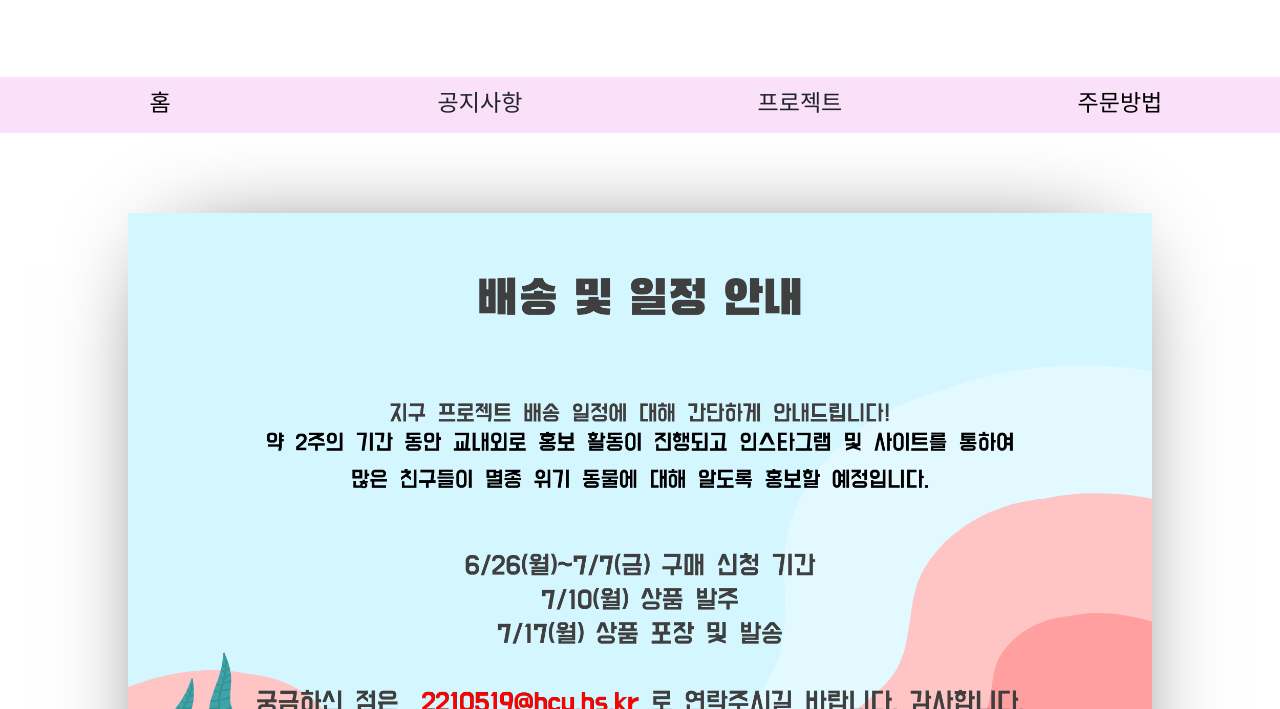
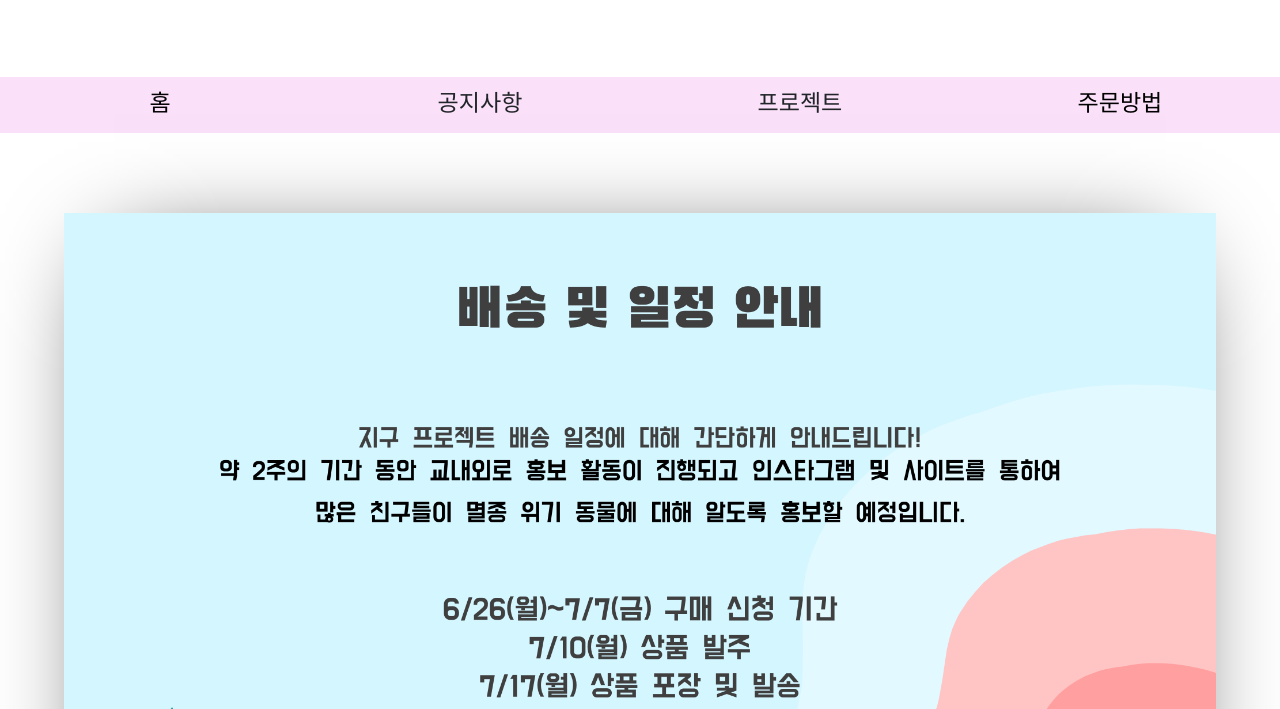
Before and after one commit to chaehyeong/RCYproject, a plain HTML site: page source/delivery.html in a window 1280 px wide. Shown: the part 91-800 px from the top of the page. Drawn offline with nearby package versions, Linux system fonts and the light colour scheme.

Commit message:
image size

```diff
--- a/source/delivery.html
+++ b/source/delivery.html
@@ -62,13 +62,13 @@
         }
 
         .image {
-            width: 80vw;
+            width: 90vw;
             margin: 10vh auto;
             box-shadow: 0 0 100px -50px black;
         }
 
         img {
-            width: 80vw;
+            width: 90vw;
         }
 
         #carouselExampleIndicators {
```
Also changed, not shown: source/info.html (+2 -2 lines), source/order.html (+2 -2 lines), source/process.html (+2 -2 lines), source/product.html (+2 -2 lines), source/rcy&env.html (+2 -2 lines).
